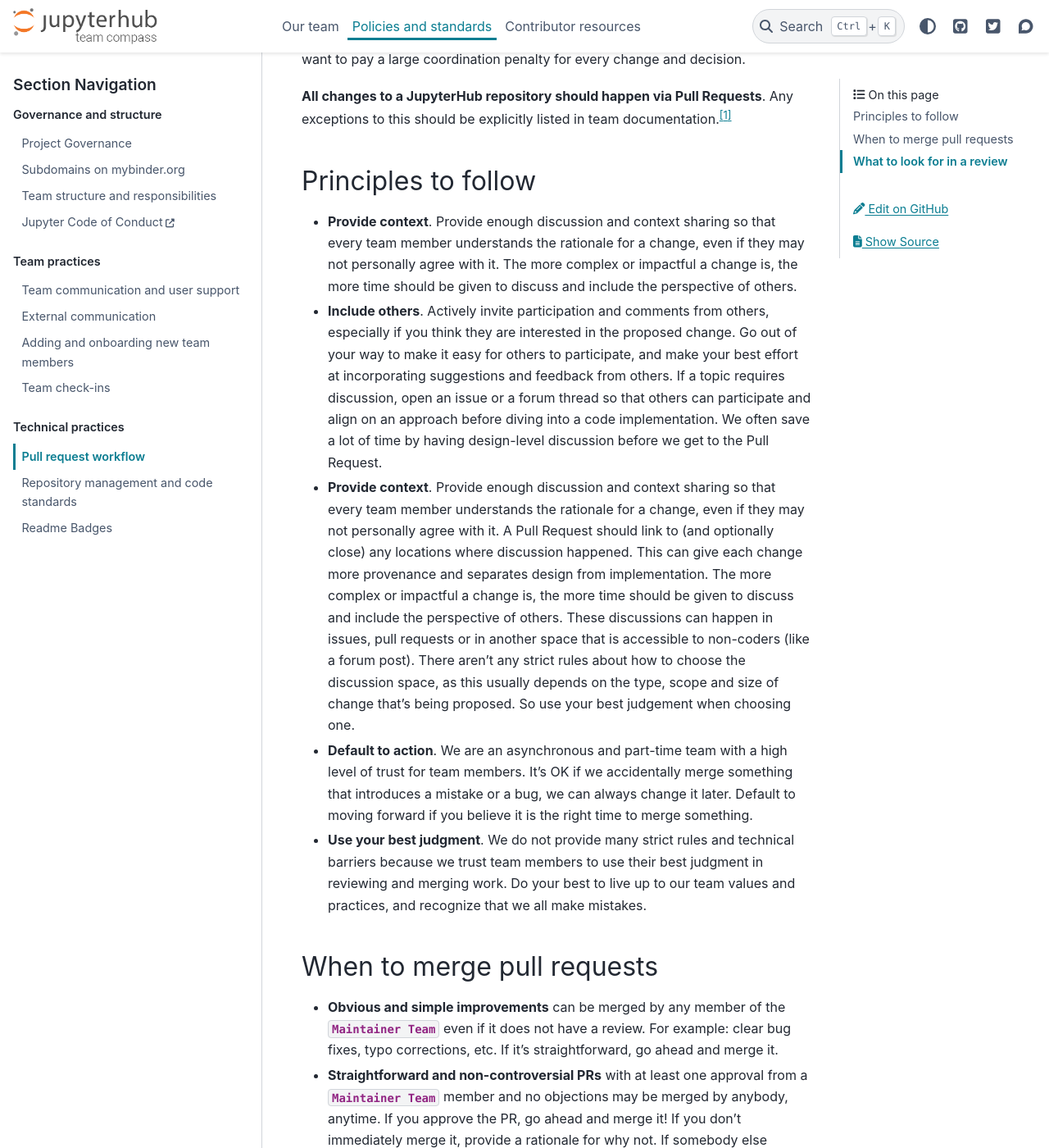
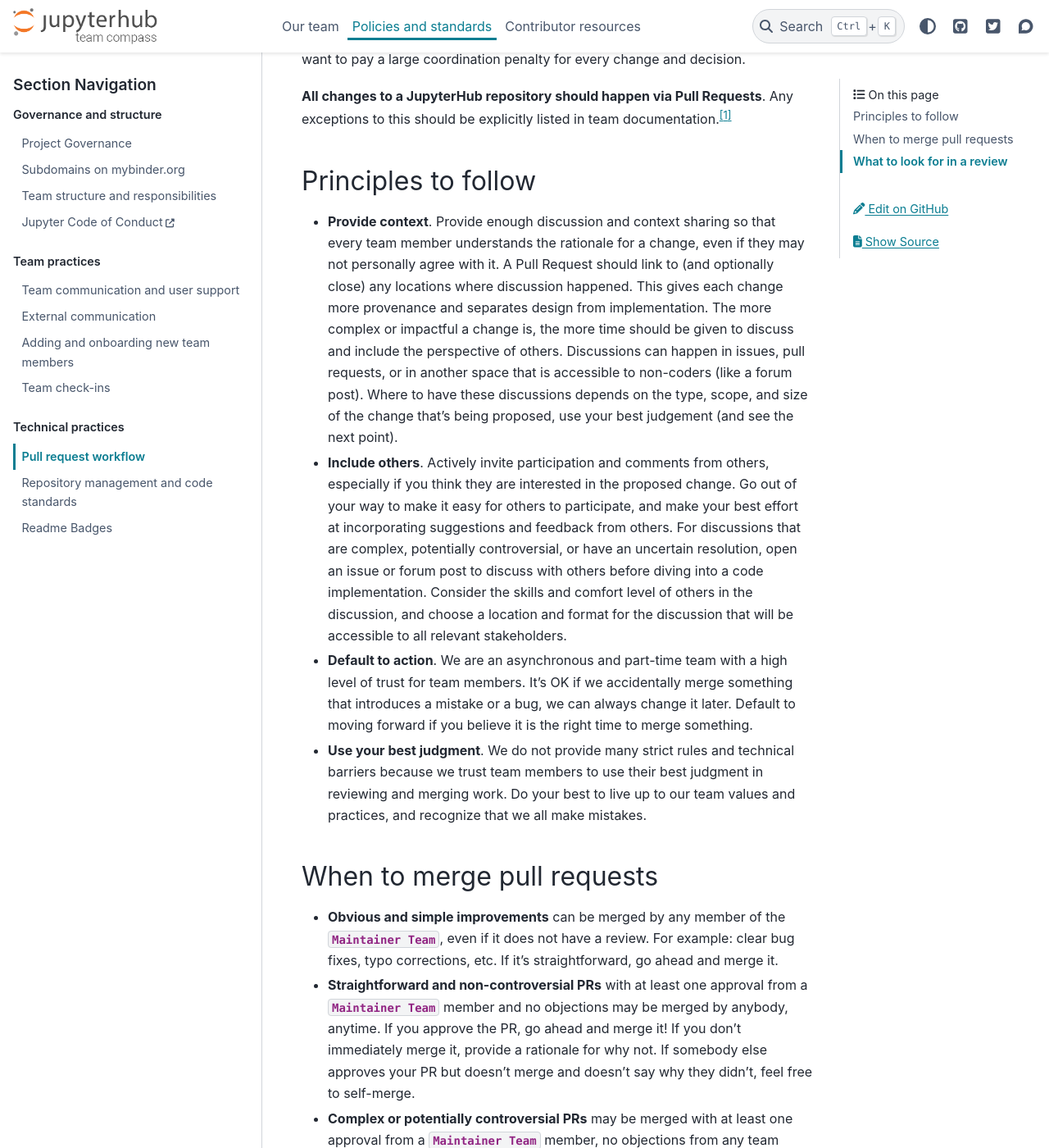
Before and after one commit to jupyterhub/team-compass, a Sphinx documentation site: the page built from docs/practices/pull_requests.md, in a window 1280 px wide and 1400 px high, scrolled down 256 px. Shown: the whole window at 82% size. Built offline with Sphinx 7.4.7 and the PyData theme 0.15.4, drawn with Linux system fonts in a browser that asks for light colours; the version number could not be read and is left out; some of the changed text lies outside the part shown.

Commit message:
Updating pull request workflow

```diff
--- a/docs/practices/pull_requests.md
+++ b/docs/practices/pull_requests.md
@@ -11,31 +11,35 @@
 (prs:principles)=
 ## Principles to follow
 
-- **Provide context**. Provide enough discussion and context sharing so that every team member understands the rationale for a change, even if they may not personally agree with it.
+- **Provide context**.
+  Provide enough discussion and context sharing so that every team member understands the rationale for a change, even if they may not personally agree with it.
+  A Pull Request should link to (and optionally close) any locations where discussion happened.
+  This gives each change more provenance and separates design from implementation.
   The more complex or impactful a change is, the more time should be given to discuss and include the perspective of others.
-- **Include others**. Actively invite participation and comments from others, especially if you think they are interested in the proposed change.
+  Discussions can happen in issues, pull requests, or in another space that is accessible to non-coders (like a forum post).
+  Where to have these discussions depends on the type, scope, and size of the change that's being proposed, use your best judgement (and see the next point).
+- **Include others**.
+  Actively invite participation and comments from others, especially if you think they are interested in the proposed change.
   Go out of your way to make it easy for others to participate, and make your best effort at incorporating suggestions and feedback from others.
-  If a topic requires discussion, open an issue or a forum thread so that others can participate and align on an approach before diving into a code implementation.
-  We often save a lot of time by having design-level discussion before we get to the Pull Request.
-- **Provide context**. Provide enough discussion and context sharing so that every team member understands the rationale for a change, even if they may not personally agree with it.
-  A Pull Request should link to (and optionally close) any locations where discussion happened.
-  This can give each change more provenance and separates design from implementation.
-  The more complex or impactful a change is, the more time should be given to discuss and include the perspective of others. These discussions can happen in issues, pull requests or in another space that is accessible to non-coders (like a forum post). There aren't any strict rules about how to choose the discussion space, as this usually depends on the type, scope and size of change that's being proposed. So use your best judgement when choosing one.
-- **Default to action**. We are an asynchronous and part-time team with a high level of trust for team members.
+  For discussions that are complex, potentially controversial, or have an uncertain resolution, open an issue or forum post to discuss with others before diving into a code implementation.
+  Consider the skills and comfort level of others in the discussion, and choose a location and format for the discussion that will be accessible to all relevant stakeholders.
+- **Default to action**.
+  We are an asynchronous and part-time team with a high level of trust for team members.
   It's OK if we accidentally merge something that introduces a mistake or a bug, we can always change it later.
   Default to moving forward if you believe it is the right time to merge something.
-- **Use your best judgment**. We do not provide many strict rules and technical barriers because we trust team members to use their best judgment in reviewing and merging work.
+- **Use your best judgment**.
+  We do not provide many strict rules and technical barriers because we trust team members to use their best judgment in reviewing and merging work.
   Do your best to live up to our team values and practices, and recognize that we all make mistakes.
 
 ## When to merge pull requests
 
-- **Obvious and simple improvements** can be merged by any member of the {team}`Maintainer Team` even if it does not have a review.
+- **Obvious and simple improvements** can be merged by any member of the {team}`Maintainer Team`, even if it does not have a review.
   For example: clear bug fixes, typo corrections, etc.
   If it's straightforward, go ahead and merge it.
 - **Straightforward and non-controversial PRs** with at least one approval from a {team}`Maintainer Team` member and no objections may be merged by anybody, anytime.
   If you approve the PR, go ahead and merge it!
   If you don't immediately merge it, provide a rationale for why not.
-  If somebody else approves your PR and you think it's safe to merge, feel free to self-merge.
+  If somebody else approves your PR but doesn't merge and doesn't say why they didn't, feel free to self-merge.
 - **Complex or potentially controversial PRs** may be merged with at least one approval from a {team}`Maintainer Team` member, no objections from any team member, and after has been open for around five working days.
   Use your best judgment for how long to wait to ensure inclusive decision making process and be sure to [include others in discussion](prs:principles).
   The more complex, the more time you should give people.
@@ -51,7 +55,9 @@
 
 Having merge rights is both a privilege and a responsibility - please be
 thoughtful when using it! To that extent, here are a few guidelines when
-deciding to merge things into one of our repositories:
+deciding to merge things into one of our repositories[^pc].
+
+[^pc]: These are inspired by [Simon Willion's blog post on "The Perfect Commit"](https://simonwillison.net/2022/Oct/29/the-perfect-commit/).
 
 - **It's quality code**. We know this is somewhat subjective, but
   ensure that the code is well-organized and thoughtfully-written, that any
```
